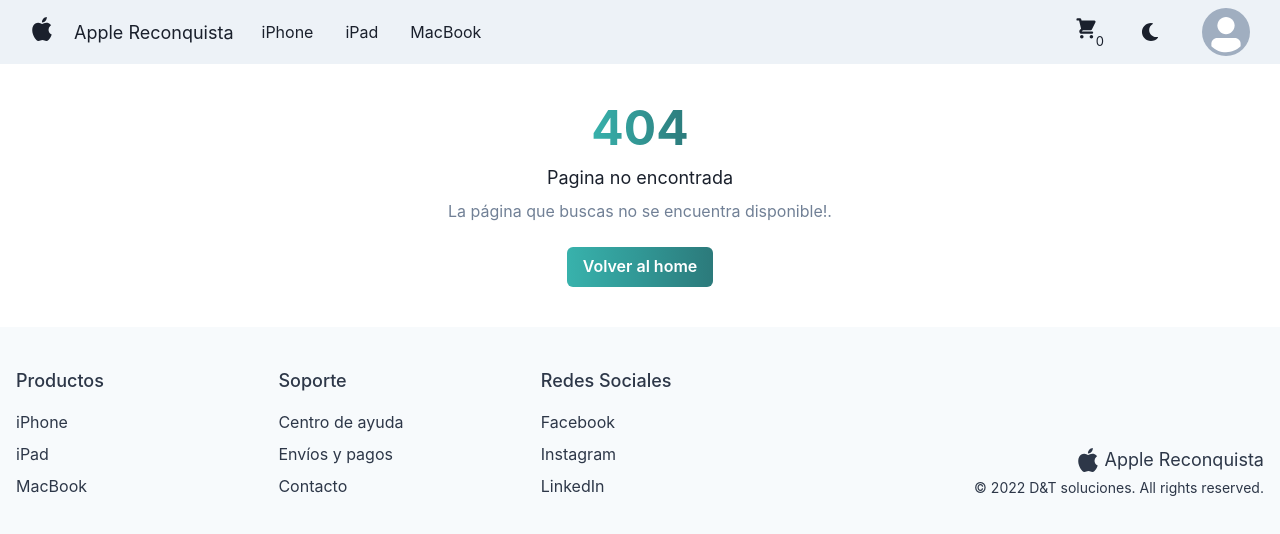
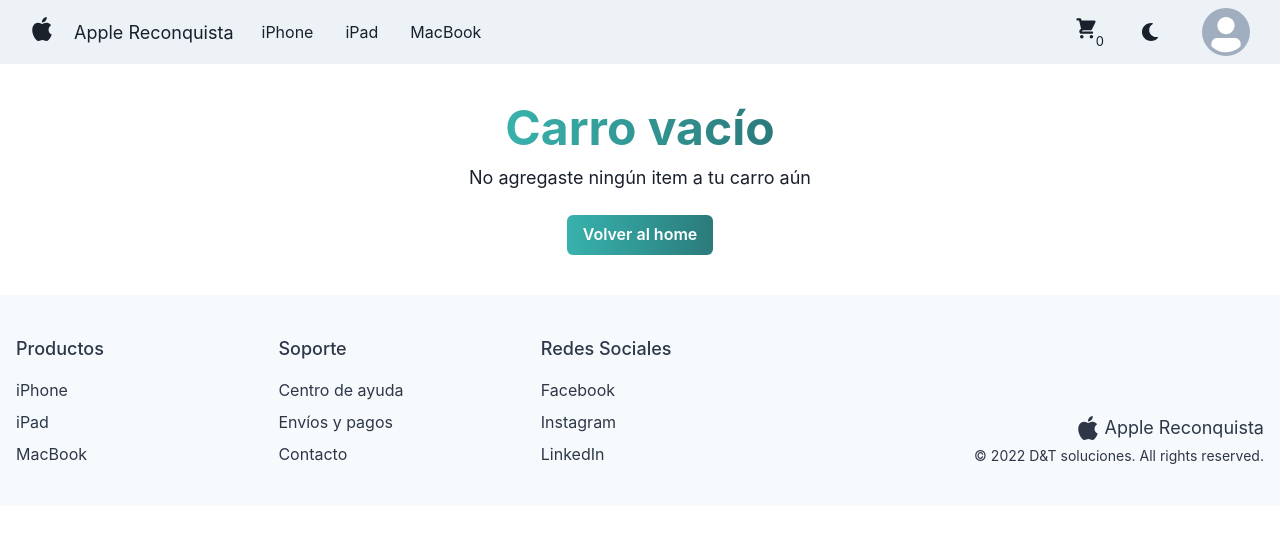
Before and after one commit to italijancic/coderhouse-react-tp-talijancic, a React (Create React App) app: page /cart in a window 1280 px wide. Shown: the top 534 px of the page. Built offline with nearby package versions, Linux system fonts and the light colour scheme.

Commit message:
Edit user form
    - Made page not found component parametric to show message when cart
      is empty

```diff
--- a/src/App.jsx
+++ b/src/App.jsx
@@ -38,8 +38,6 @@
             <Route path='/item/:id' element={<ItemDetailContainer />} />
             <Route path='/cart' element={<Cart />} />
             <Route path='/' element={<Cart />} />
-            {/* Se podria acá generar un componente para mostrar el detalle de la compra */}
-            <Route path='/thankyou/:orderId' element={<h1>Gracias por tu compra</h1>} />
             <Route path='*' element={<PageNotFound />} />
           </Routes>
 
--- a/src/components/Cart/Cart.jsx
+++ b/src/components/Cart/Cart.jsx
@@ -30,7 +30,11 @@
   if (cart.length < 1) {
     return (
       // Made msg parametric
-      <PageNotFound />
+      <PageNotFound
+        title='Carro vacío'
+        subtitle='No agregaste ningún item a tu carro aún'
+        msg=''
+      />
     )
   } else {
 
--- a/src/components/PageNotFound/PageNotFound.jsx
+++ b/src/components/PageNotFound/PageNotFound.jsx
@@ -1,7 +1,7 @@
 import { Box, Heading, Text, Button } from '@chakra-ui/react';
 import { Link } from 'react-router-dom'
 
-export default function PageNotFound() {
+export default function PageNotFound(props) {
   return (
     <Box textAlign="center" py={10} px={6}>
       <Heading
@@ -10,13 +10,13 @@
         size="2xl"
         bgGradient="linear(to-r, teal.400, teal.600)"
         backgroundClip="text">
-        404
+        {props.title===undefined ? 404 : props.title}
       </Heading>
       <Text fontSize="18px" mt={3} mb={2}>
-        Pagina no encontrada
+        {props.subtitle === undefined ? 'Pagina no encontrada' : props.subtitle}
       </Text>
       <Text color={'gray.500'} mb={6}>
-        La página que buscas no se encuentra disponible!.
+        {props.msg === undefined ? 'La página que buscas no se encuentra disponible!.' : props.msg}
       </Text>
 
       <Link to={'/'}>
--- a/src/components/UserForm/InputForm.jsx
+++ b/src/components/UserForm/InputForm.jsx
@@ -15,7 +15,7 @@
         value={props.value}
         required={props.required}
         name={props.name}
-        type="text"
+        type={props.type}
         onChange={props.onChange}
       />
     </FormControl>
--- a/src/components/UserForm/UserForm.jsx
+++ b/src/components/UserForm/UserForm.jsx
@@ -21,7 +21,7 @@
 
   const [user, setUser] = useState({
     name: '',
-    age: '',
+    email: '',
     phone: '',
   })
 
@@ -56,15 +56,16 @@
           text: 'Muchas gracias, finalizaste tu compra',
           confirmButtonText: 'OK'
         }).then(() => {
+          // Empty cart
           clearCart()
+          // Clear state
           setUser({
             name: '',
-            age: '',
+            email: '',
             phone: '',
           })
+          // Back to home
           navigate('/')
-          // We can do this here too
-          // navigate(`/thankyou/${newOrderId}`)
         })
       })
   }
@@ -76,14 +77,16 @@
           value={user.name}
           title="Nombre"
           name="name"
+          type='text'
           required={true}
           onChange={onInputChange}
         />
 
         <InputForm
-          value={user.age}
-          title="Edad"
-          name="age"
+          value={user.email}
+          title="Email"
+          name="email"
+          type='email'
           required={true}
           onChange={onInputChange}
         />
@@ -92,6 +95,7 @@
           value={user.phone}
           title="Telefono"
           name="phone"
+          type='tel'
           required={true}
           onChange={onInputChange}
         />
```
